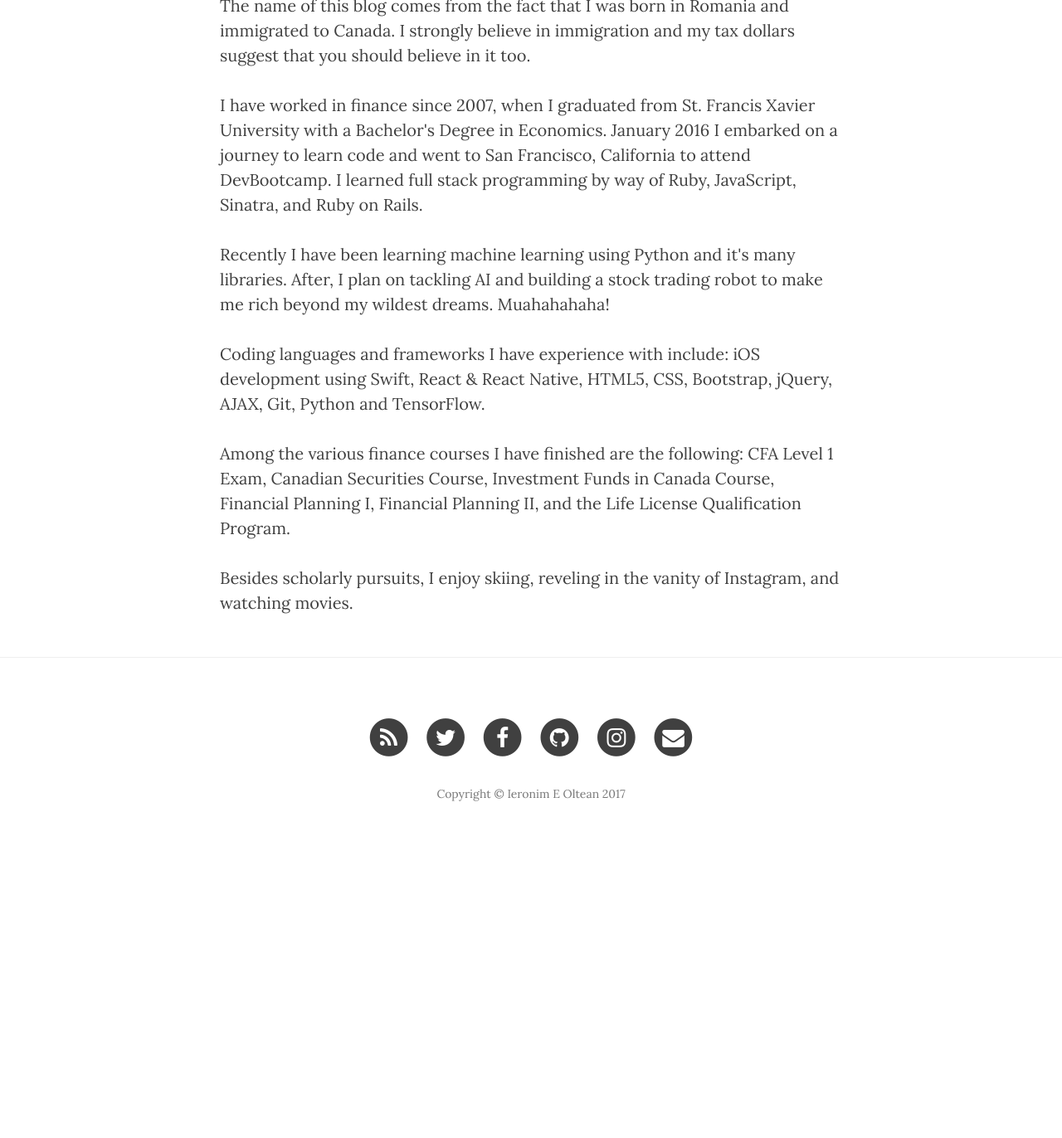
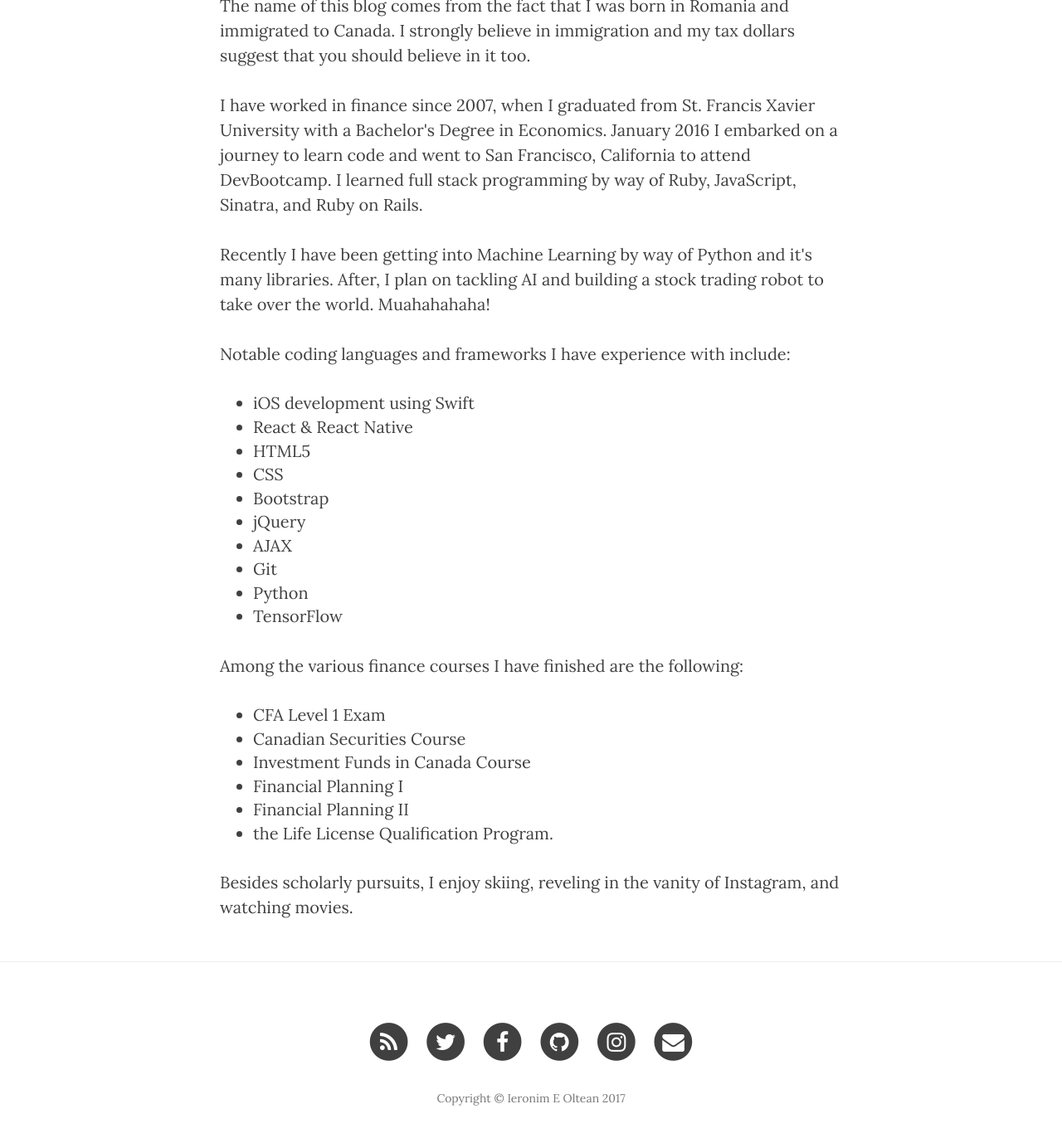
Before and after one commit to Goldtean/goldtean.github.io, a Jekyll site: the page built from about.html, in a window 1280 px wide and 1400 px high, scrolled down 536 px. Shown: the top 1372 px of the window at 83% size. Built offline with Jekyll 4.4.1, drawn with Linux system fonts in a browser that asks for light colours; nearby versions of some CDN libraries; before the commit the page ends 1569 px from its top, so only the background shows below that; some of the changed text lies outside the part shown.

Commit message:
About page improvements

```diff
--- a/about.html
+++ b/about.html
@@ -1,14 +1,33 @@
 ---
 layout: page
 title: "About"
-description: "I author computer code"
+description: "I nerd out about finance and code"
 header-img: "img/about-bg.jpg"
 ---
 
 <p>The name of this blog comes from the fact that I was born in Romania and immigrated to Canada. I strongly believe in immigration and my tax dollars suggest that you should believe in it too.</p>
 <p>I have worked in finance since 2007, when I graduated from St. Francis Xavier University with a Bachelor's Degree in Economics. January 2016 I embarked on a journey to learn code and went to San Francisco, California to attend DevBootcamp. I learned full stack programming by way of Ruby, JavaScript, Sinatra, and Ruby on Rails.</p>
-<p>Recently I have been learning machine learning using Python and it's many libraries. After, I plan on tackling AI and building a stock trading robot to make me rich beyond my wildest dreams. Muahahahaha!</p>
-<p>Coding languages and frameworks I have experience with include: iOS development using Swift, React & React Native, HTML5, CSS, Bootstrap, jQuery, AJAX, Git, Python and TensorFlow.</p>
-<p>Among the various finance courses I have finished are the following: CFA Level 1 Exam, Canadian Securities Course, Investment Funds in Canada Course, Financial Planning I, Financial Planning II, and the Life License Qualification Program.</p>
+<p>Recently I have been getting into Machine Learning by way of Python and it's many libraries. After, I plan on tackling AI and building a stock trading robot to take over the world. Muahahahaha!</p>
+<p>Notable coding languages and frameworks I have experience with include:</p>
+<ul>
+  <li>iOS development using Swift</li>
+  <li> React & React Native</li>
+  <li> HTML5</li>
+  <li> CSS</li>
+  <li> Bootstrap</li>
+  <li> jQuery</li>
+  <li> AJAX</li>
+  <li> Git</li>
+  <li> Python</li>
+  <li>TensorFlow</li>
+</ul>
+<p>Among the various finance courses I have finished are the following:
+<ul>
+  <li>CFA Level 1 Exam</li>
+  <li>Canadian Securities Course</li>
+  <li>Investment Funds in Canada Course</li>
+  <li>Financial Planning I</li>
+  <li>Financial Planning II</li>
+  <li>the Life License Qualification Program.</li>
+</ul>
 <p>Besides scholarly pursuits, I enjoy skiing, reveling in the vanity of Instagram, and watching movies.</p>
-<!-- Contact Form - Enter your email address on line 19 of the mail/contact_me.php file to make this form work. -->
--- a/index.html
+++ b/index.html
@@ -1,6 +1,6 @@
 ---
 layout: page
-description: "The rambling thoughts of a software developer"
+description: "Hacking Health & Wealth"
 ---
 
 {% for post in paginator.posts %}
```
Also changed, not shown: img/about-bg.jpg.
